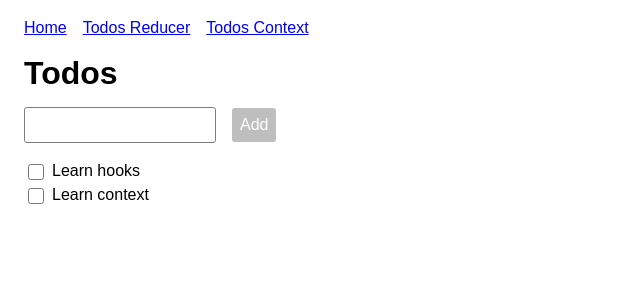
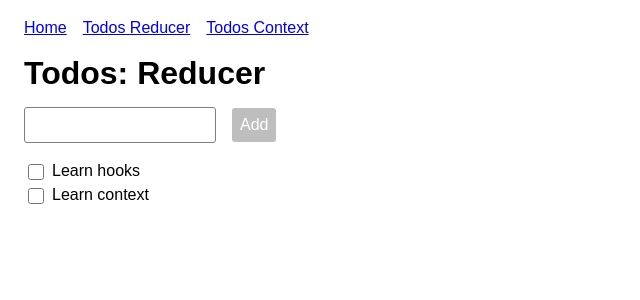
Before and after one commit to tsargent/react-state-management, a React (Create React App) app: page /todos-reducer in a window 1280 px wide. Shown: the top 300 px of the page, without its empty margins (0-640 px from the left). Built offline with nearby package versions, Linux system fonts and the light colour scheme.

Commit message:
update titles

```diff
--- a/src/screens/TodosContext.js
+++ b/src/screens/TodosContext.js
@@ -6,7 +6,7 @@ import { TodosProvider } from "../todos-context/TodosContext";
 const TodosScreen = () => {
   return (
     <div className="App">
-      <h1>Todos</h1>
+      <h1>Todos: Context</h1>
       <NewTodo />
       <Todos />
     </div>
--- a/src/screens/TodosReducer.js
+++ b/src/screens/TodosReducer.js
@@ -48,7 +48,7 @@ const TodosScreen = () => {
 
   return (
     <div className="App">
-      <h1>Todos</h1>
+      <h1>Todos: Reducer</h1>
       <NewTodo addTodo={addTodo} />
       <Todos todos={state} toggleTodo={toggleTodo} />
     </div>
```
